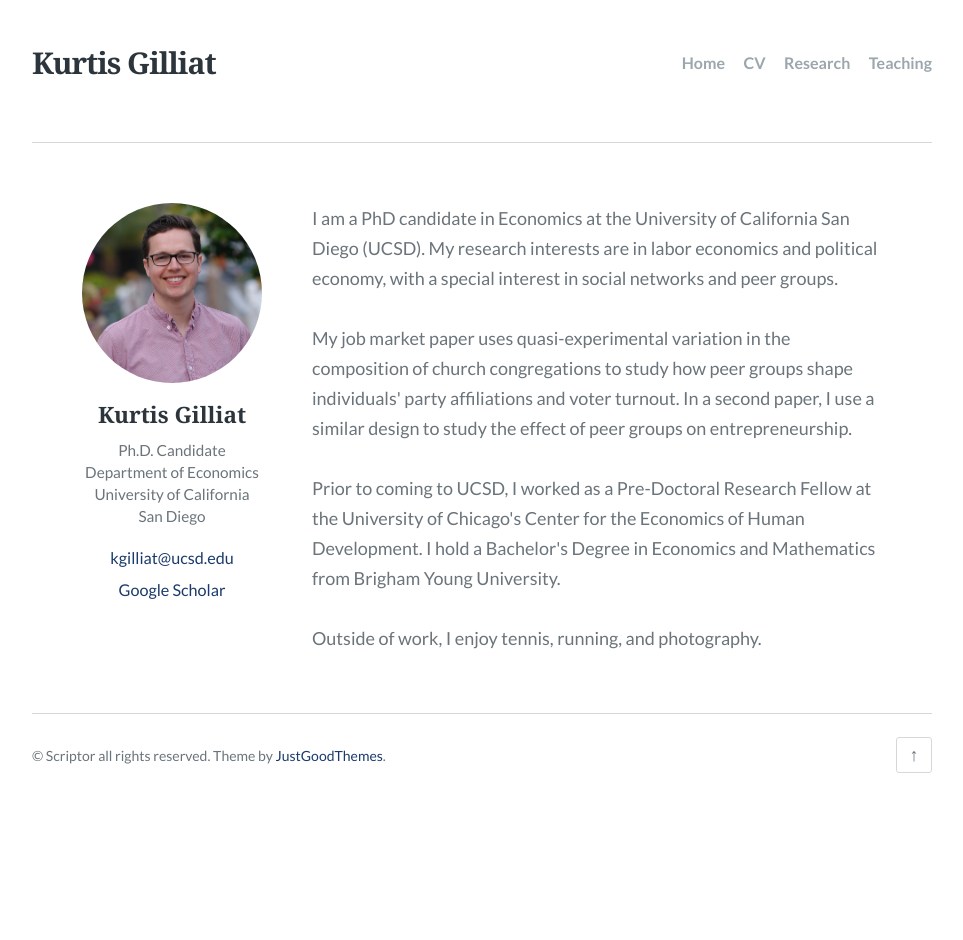
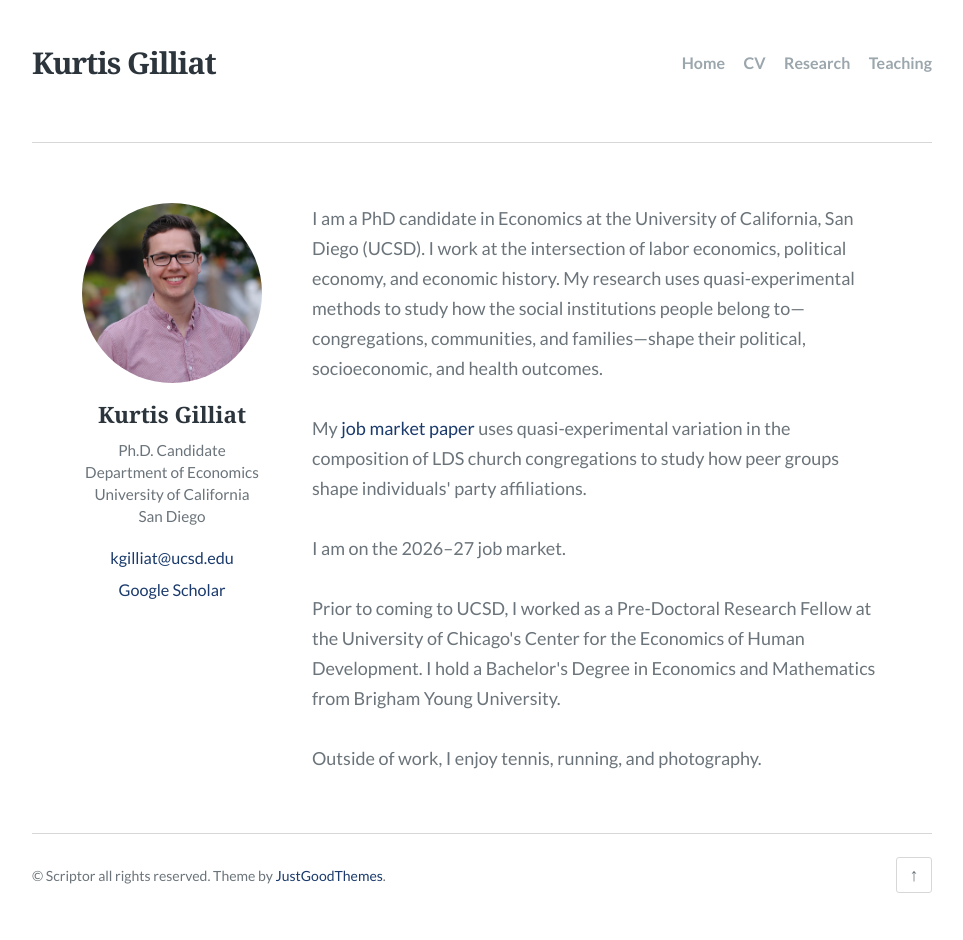
Before and after one commit to kgilliat/kgilliat.github.io, a Jekyll site: the page built from index.html, in a window 1280 px wide. Shown: the whole page, without its empty margins (158-1121 px from the left). Built offline with Jekyll 4.4.1, drawn with Linux system fonts in a browser that asks for light colours; the list of posts is cut into pages by our own code; before the commit the page ends 900 px from its top, so only the background shows below that.

Commit message:
Update home page blurb
- Rewrite the opening paragraph and job market paper description
- Link "job market paper" to the hosted draft
- Note availability on the 2026-27 job market

Co-Authored-By: Claude Opus 5 (1M context) <noreply@anthropic.com>

```diff
--- a/index.html
+++ b/index.html
@@ -18,9 +18,11 @@ title: Kurtis Gilliat
         </ul>
       </aside>
       <div class="profile-main">
-        <p>I am a PhD candidate in Economics at the University of California San Diego (UCSD). My research interests are in labor economics and political economy, with a special interest in social networks and peer groups.</p>
+        <p>I am a PhD candidate in Economics at the University of California, San Diego (UCSD). I work at the intersection of labor economics, political economy, and economic history. My research uses quasi-experimental methods to study how the social institutions people belong to&mdash;congregations, communities, and families&mdash;shape their political, socioeconomic, and health outcomes.</p>
 
-        <p>My job market paper uses quasi-experimental variation in the composition of church congregations to study how peer groups shape individuals' party affiliations and voter turnout. In a second paper, I use a similar design to study the effect of peer groups on entrepreneurship.</p>
+        <p>My <a href="{{ '/papers/church_peers_on_politics_Gilliat_Brown.pdf' | relative_url }}">job market paper</a> uses quasi-experimental variation in the composition of LDS church congregations to study how peer groups shape individuals' party affiliations.</p>
+
+        <p>I am on the 2026&ndash;27 job market.</p>
 
         <p>Prior to coming to UCSD, I worked as a Pre-Doctoral Research Fellow at the University of Chicago's Center for the Economics of Human Development. I hold a Bachelor's Degree in Economics and Mathematics from Brigham Young University.</p>
 
```
